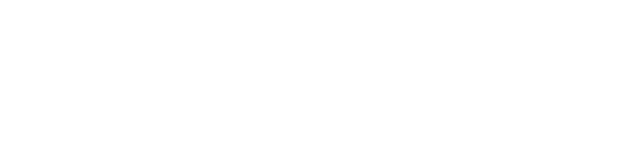
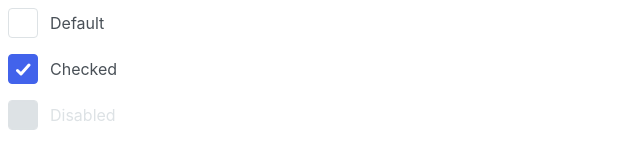
Before and after one commit to js-tasks-ru/htmlcss-20240216_dosug4, a website: page 07-lection5/01-checkbox/index.html in a window 1280 px wide. Shown: the whole page, without its empty margins (0-640 px from the left). Drawn offline with Linux system fonts and the light colour scheme.

Commit message:
add solution for checkbox

```diff
--- a/07-lection5/01-checkbox/checkbox.css
+++ b/07-lection5/01-checkbox/checkbox.css
@@ -0,0 +1,68 @@
+.checkbox {
+    display: block;
+    position: relative;
+    margin-bottom: 16px;
+}
+
+.checkbox__control {
+    width: 28px;
+    height: 28px;
+    border: 1;
+    border: 1px solid rgba(221, 226, 229, 1);
+    background: #FFFFFF;
+    border-radius: 4px;
+    display: flex;
+    align-items: center;
+    justify-content: center;
+}
+
+.checkbox__state {
+    display: flex;
+    gap: 12px;
+    align-items: center;
+    cursor: pointer;
+}
+
+.checkbox__label {
+    user-select: none;
+    color: #495057;
+    font-family: Inter;
+    font-size: 16px;
+    font-weight: 400;
+    line-height: 24px;
+    letter-spacing: 0em;
+    text-align: left;
+    width: 55px;
+    height: 24px;
+    top: 4px;
+    left: 40px;
+}
+
+.checkbox__input {
+    position: absolute;
+    left: -100vw;
+    opacity: 0;
+}
+
+
+.checkbox__input:checked ~ .checkbox__state
+.checkbox__control {
+    border-color: #4263EB;
+    background: #4263EB;
+
+}
+
+.checkbox__input:focus ~ .checkbox__state
+.checkbox__label {
+    text-decoration: underline ;
+}
+
+.checkbox__input:disabled ~ .checkbox__state
+.checkbox__label {
+    color: #DDE2E5;
+}
+
+.checkbox__input:disabled ~ .checkbox__state
+.checkbox__icon {
+    stroke: #DDE2E5;
+}
--- a/07-lection5/01-checkbox/index.html
+++ b/07-lection5/01-checkbox/index.html
@@ -6,6 +6,41 @@
         <link rel="stylesheet" href="./checkbox.css">
     </head>
     <body>
+        <label class="checkbox">
+            <input class="checkbox__input" type="checkbox">
+            <div class="checkbox__state">
+                <div class="checkbox__control">
+                    <svg class="checkbox__icon" width="15" height="13" viewBox="0 0 15 13" fill="none" xmlns="http://www.w3.org/2000/svg">
+                        <path d="M1.5 7.5L5 11L13 2" stroke="white" stroke-width="3" stroke-linecap="round" stroke-linejoin="round"/>
+                        </svg>
+                </div>
+            <div class="checkbox__label">Default</div>
+            </div>
+        </div>
+        </label>
 
+        <label class="checkbox">
+            <input class="checkbox__input" type="checkbox" checked>
+            <div class="checkbox__state">
+                <div class="checkbox__control">
+                    <svg class="checkbox__icon" width="15" height="13" viewBox="0 0 15 13" fill="none" xmlns="http://www.w3.org/2000/svg">
+                        <path d="M1.5 7.5L5 11L13 2" stroke="white" stroke-width="3" stroke-linecap="round" stroke-linejoin="round"/>
+                    </svg>
+                </div>
+                <div class="checkbox__label">Checked</div>
+            </div>
+        </label>
+
+        <label class="checkbox">
+            <input class="checkbox__input" type="checkbox" disabled>
+            <div class="checkbox__state">
+                <div class="checkbox__control">
+                    <svg class="checkbox__icon" width="28" height="28" viewBox="0 0 28 28" fill="none" xmlns="http://www.w3.org/2000/svg">
+                        <rect width="28" height="28" rx="4" fill="#DDE2E5"/>
+                        </svg>
+                </div>
+                <div class="checkbox__label">Disabled</div>
+            </div>
+        </label>
     </body>
 </html>
```
